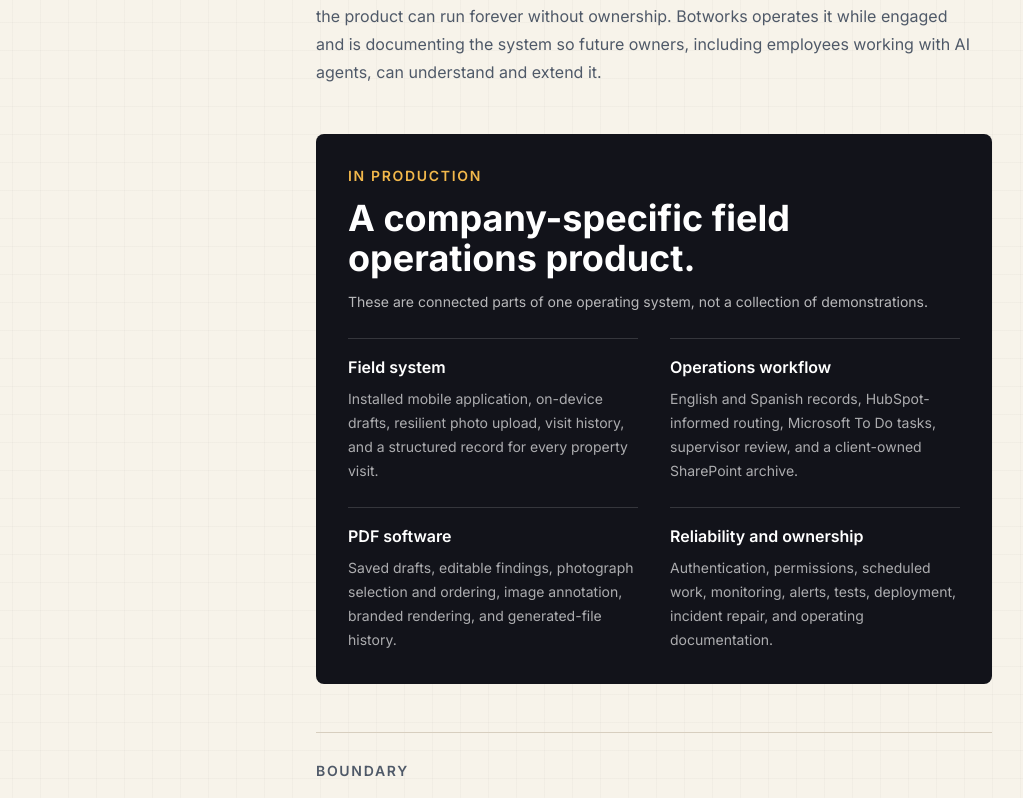
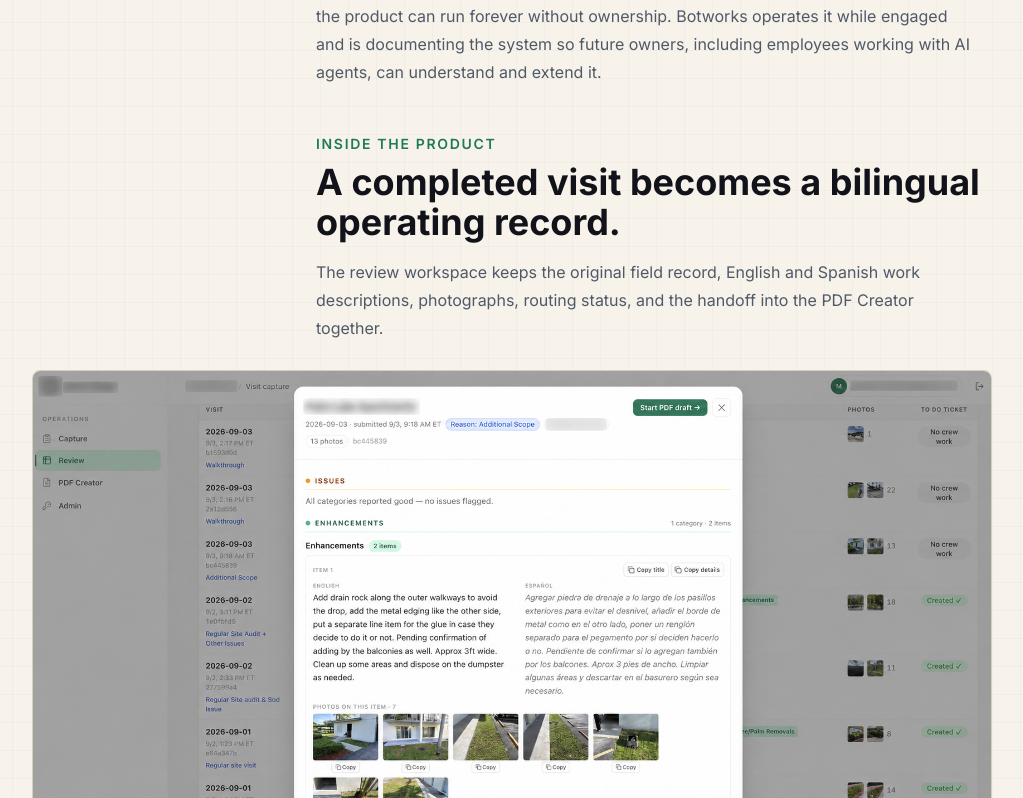
Before and after one commit to thebotcandoit/thebotcandoit.com, a Next.js app: page /case-studies/field-visit-capture in a window 1280 px wide. Shown: the part 3282-4080 px from the top of the page, without its empty margins (128-1151 px from the left). Built offline with nearby package versions, Linux system fonts and the light colour scheme.

Commit message:
Add anonymized product evidence to field case study

```diff
--- a/components/CaseStudyPage.js
+++ b/components/CaseStudyPage.js
@@ -118,7 +118,7 @@ export default function CaseStudyPage({
                   <p className="site-label mb-2">{evidence.eyebrow}</p>
                   <h2 className="site-section-title">{evidence.heading}</h2>
                   {evidence.intro && <p className="site-body mt-4">{evidence.intro}</p>}
-                  <div className="mt-7 grid items-start gap-6 sm:grid-cols-2">
+                  <div className={`mt-7 grid items-start gap-6 ${evidence.items.length > 1 ? 'sm:grid-cols-2' : 'lg:-ml-[284px] lg:w-[calc(100%+284px)]'}`}>
                     {evidence.items.map((item) => (
                       <figure key={item.src} className="overflow-hidden rounded-lg border border-line bg-white/70">
                         <div className="bg-white">
--- a/pages/case-studies/field-visit-capture.js
+++ b/pages/case-studies/field-visit-capture.js
@@ -83,6 +83,20 @@ export default function FieldVisitCapture() {
           ],
         },
       ]}
+      evidence={{
+        eyebrow: 'Inside the product',
+        heading: 'A completed visit becomes a bilingual operating record.',
+        intro: 'The review workspace keeps the original field record, English and Spanish work descriptions, photographs, routing status, and the handoff into the PDF Creator together.',
+        items: [
+          {
+            src: '/evidence/field-visit-review-anonymized.png',
+            alt: 'An anonymized field operations review screen showing a bilingual enhancement record, visit photographs, crew-work status, and a control to begin a PDF draft.',
+            width: 1719,
+            height: 915,
+            caption: 'An anonymized production visit. The same record supports supervisor review, bilingual crew communication, routing status, and the start of a client PDF.',
+          },
+        ],
+      }}
       deliveredHeading="A company-specific field operations product."
       deliveredIntro="These are connected parts of one operating system, not a collection of demonstrations."
       delivered={[
```
Also changed, not shown: public/evidence/field-visit-review-anonymized.png (added).
